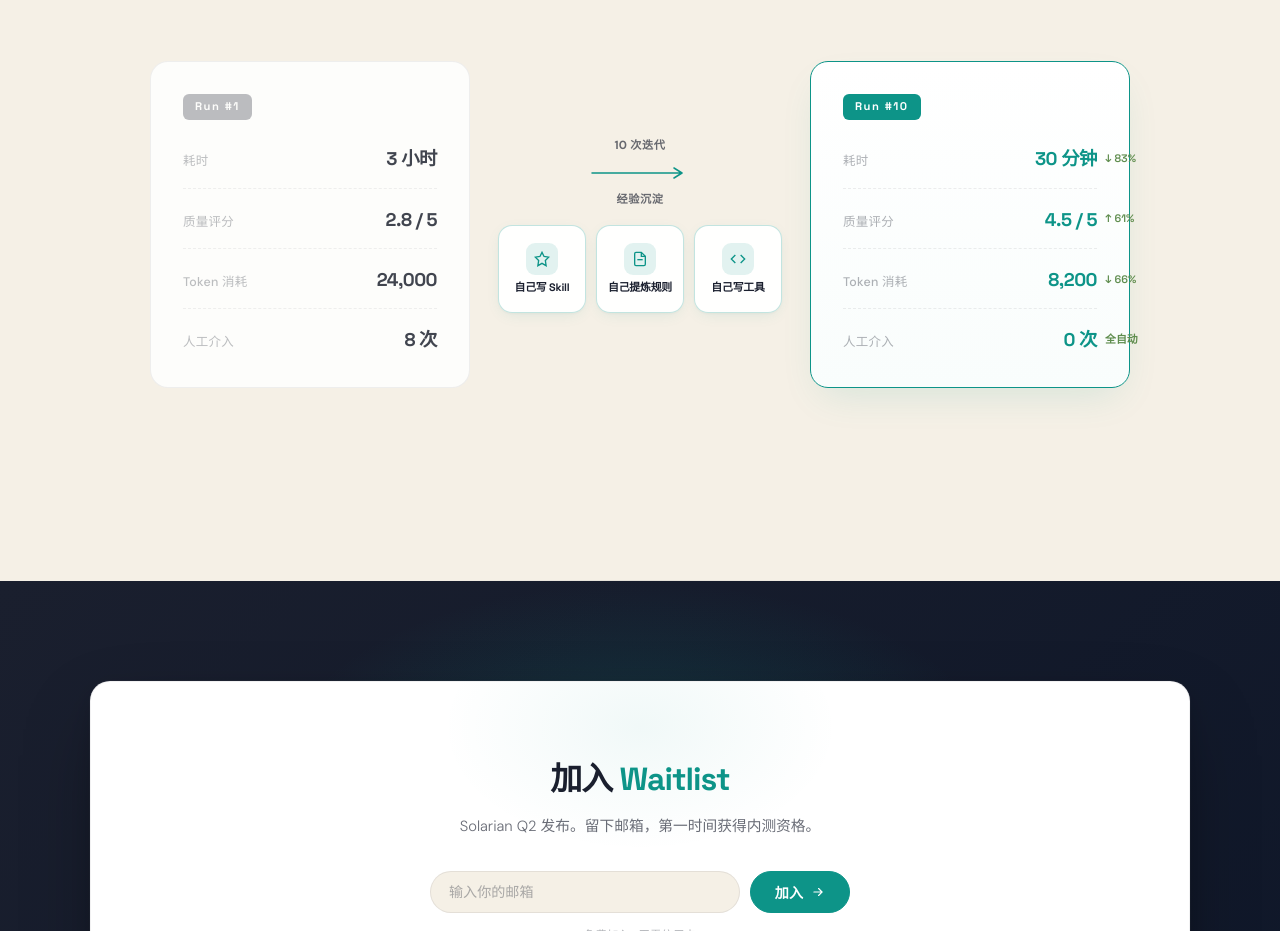
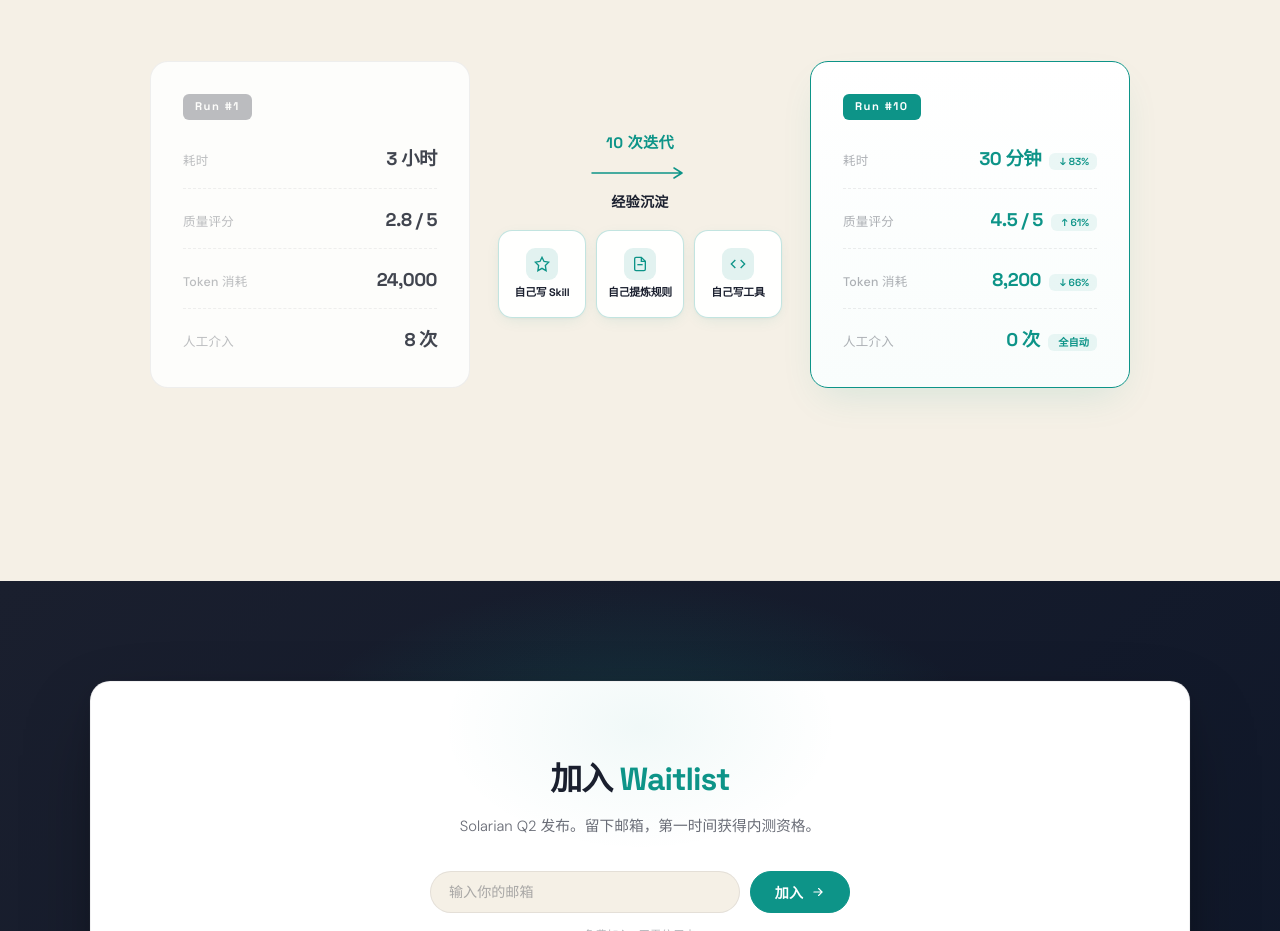
Before and after one commit to jinhanchen/agentflow-landing, a plain HTML site: page index.html in a window 1280 px wide. Shown: the part 2827-3758 px from the top of the page. Drawn offline with Linux system fonts and the light colour scheme.

Commit message:
fix: percentage badges inside card as pill tags, enlarge arrow text
- Badges now display below numbers as small pill-shaped tags
- Uses flex column layout so they stay within card boundaries
- Arrow text enlarged: "10 次迭代" to 0.95rem accent color
- "经验沉淀" to 0.88rem with display font

```diff
--- a/index.html
+++ b/index.html
@@ -1998,21 +1998,19 @@
   color:#5F8D4E;font-weight:600;
   margin-left:8px;letter-spacing:0;
 }
-/* Percentage badges — absolute so they never push numbers */
-.cmp-roll{
-  position:relative;
+/* Percentage badges — below the number, inside the card */
+.cmp-val.cmp-hl{
+  display:flex;flex-direction:column;align-items:flex-end;
+}
+.cmp-roll em{
   display:inline-block;
-}
-.cmp-roll em{
-  position:absolute;
-  left:100%;
-  top:50%;
-  transform:translateY(-50%);
-  margin-left:8px;
-  white-space:nowrap;
-  font-style:normal;font-size:.68rem;
-  color:#5F8D4E;font-weight:600;
-  letter-spacing:0;
+  margin-top:3px;
+  padding:2px 8px;
+  border-radius:6px;
+  background:rgba(13,148,136,0.08);
+  font-style:normal;font-size:.64rem;
+  color:var(--accent);font-weight:600;
+  letter-spacing:0;white-space:nowrap;
 }
 .cmp-arrow{
   display:flex;flex-direction:column;
@@ -2021,10 +2019,12 @@
 }
 .cmp-arrow-svg{width:100px;height:16px}
 .cmp-arrow-top,.cmp-arrow-bot{
-  font-size:.7rem;font-weight:600;
-  letter-spacing:.5px;color:var(--text-sub);
+  font-family:var(--font-display);
+  font-size:.88rem;font-weight:700;
+  letter-spacing:.3px;color:var(--text);
   white-space:nowrap;
 }
+.cmp-arrow-top{color:var(--accent);font-size:.95rem}
 
 /* Capability row */
 /* Middle column — arrow + tags stacked */
```
